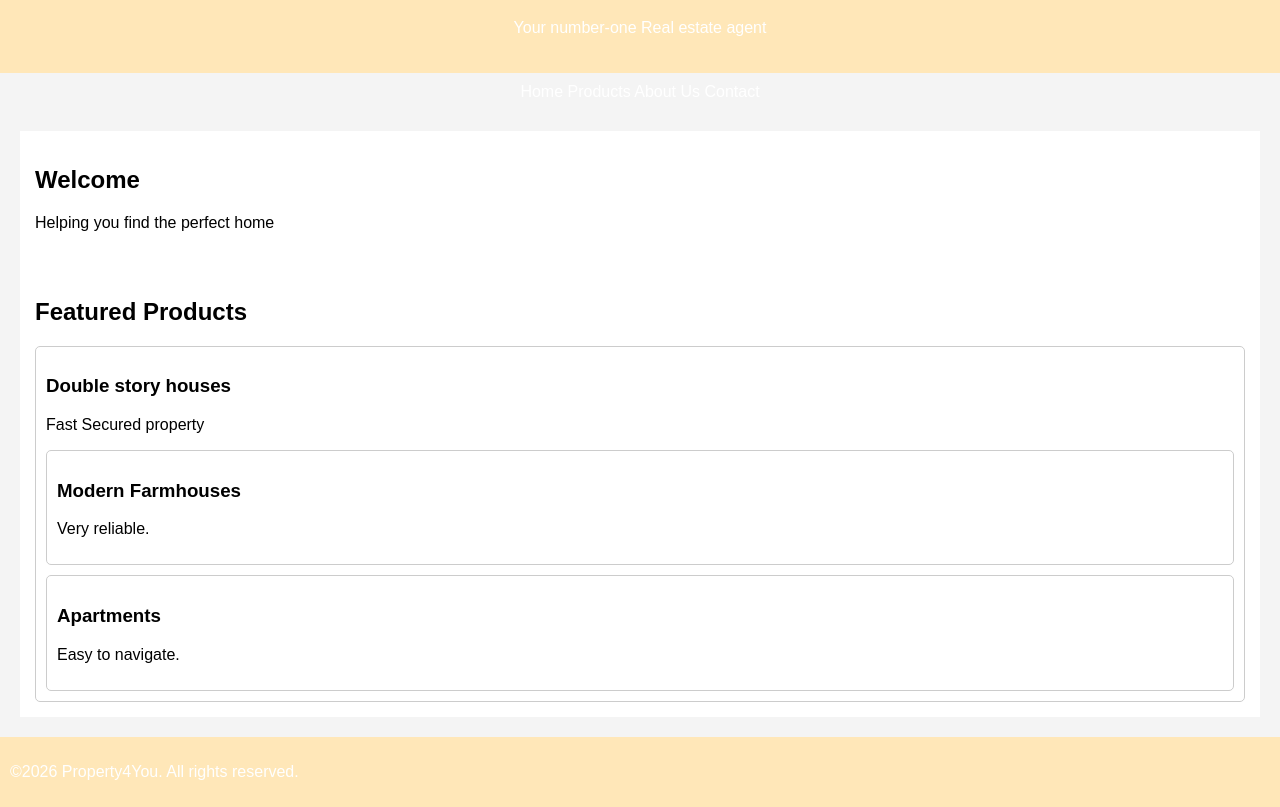
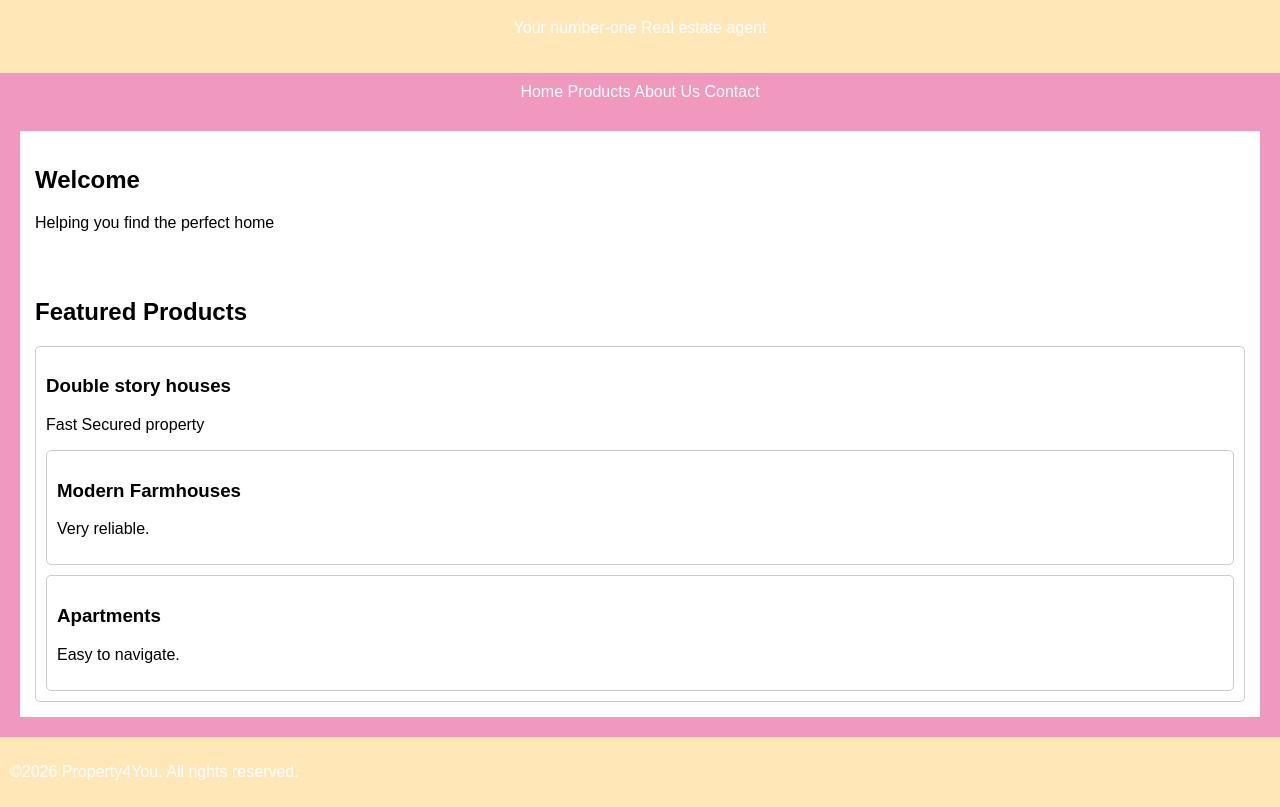
Before and after one commit to TanakaJenamiso/Property4You, a plain HTML site: page index.html in a window 1280 px wide. Shown: the part 81-888 px from the top of the page. Drawn offline with Linux system fonts and the light colour scheme.

Commit message:
Update style.css

```diff
--- a/style.css
+++ b/style.css
@@ -2,7 +2,7 @@
 body {
     margin: 0;
     font-family: Arial, sans-serif;
-    background-color:#f4f4f4;
+    background-color:#F198BE;
 }
 
 /*Header*/
```
